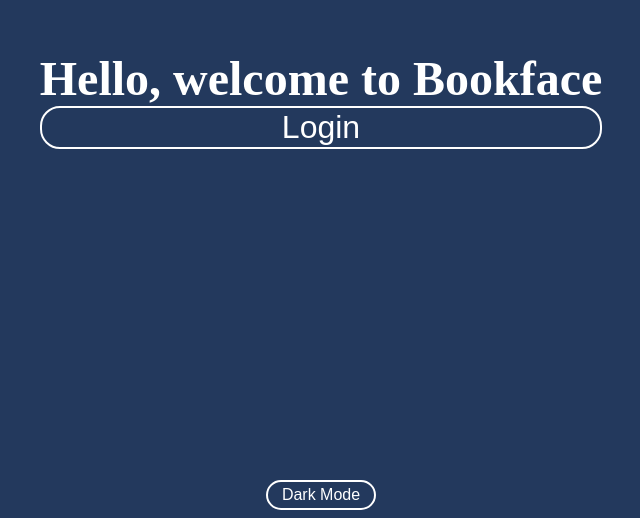
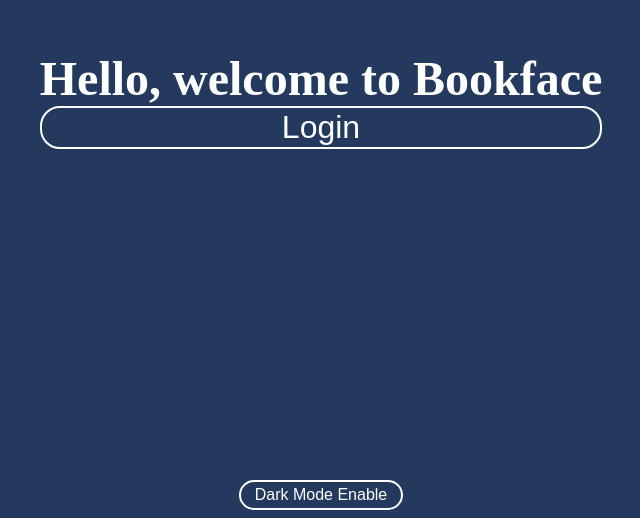
Before and after one commit to lookatthisdoode/learning-git, a plain HTML site: page index.html in a window 1280 px wide. Shown: the part 288-806 px from the top of the page, without its empty margins (319-959 px from the left). Drawn offline with Linux system fonts and the light colour scheme.

Commit message:
added some text

```diff
--- a/index.html
+++ b/index.html
@@ -15,7 +15,7 @@
 	</div>
 
 	<div class="bottom-wrapper">
-		<button id="btn2" onclick="bravo6()">Dark Mode</button>
+		<button id="btn2" onclick="bravo6()">Dark Mode Enable</button>
 	</div>
 <script type="text/javascript" src="script.js"></script>
 </body>
```
